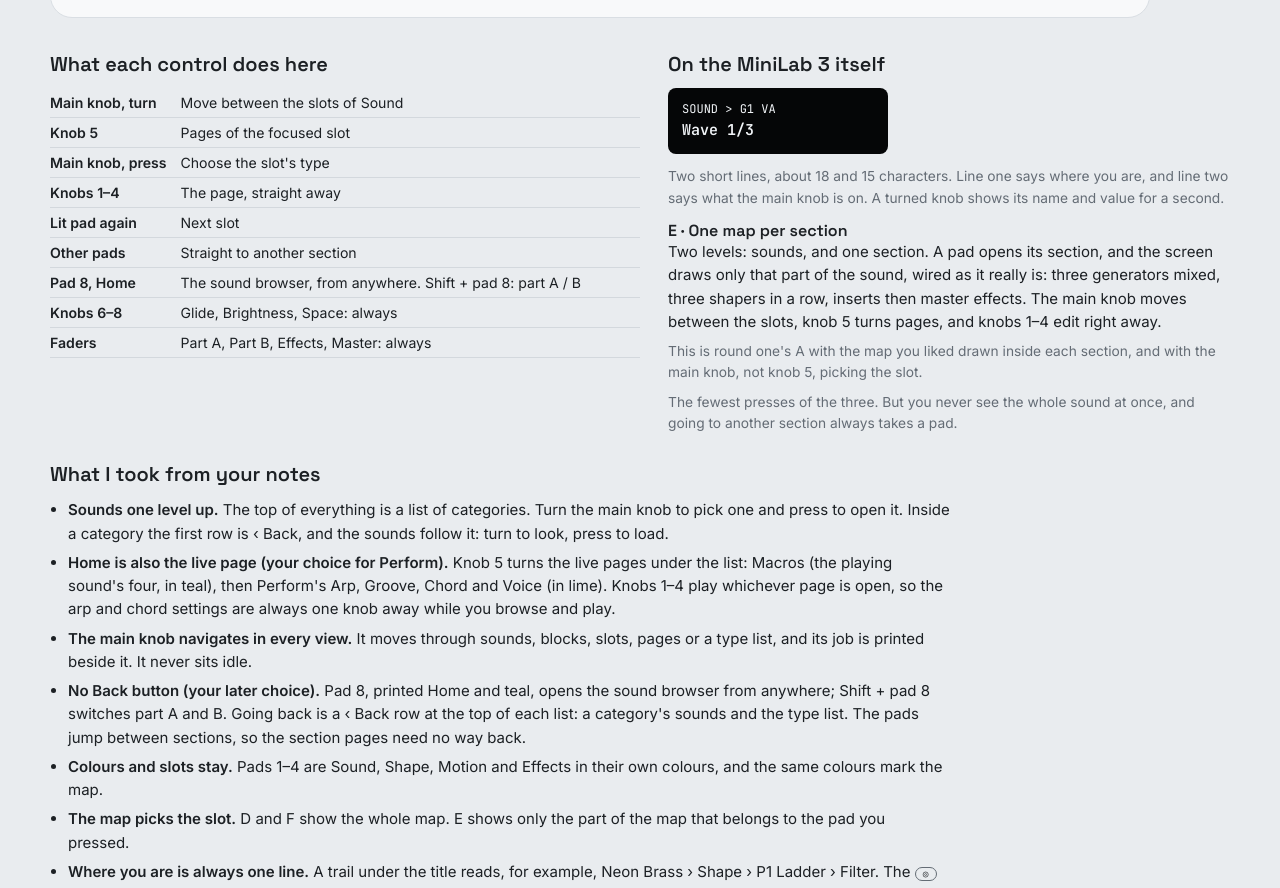
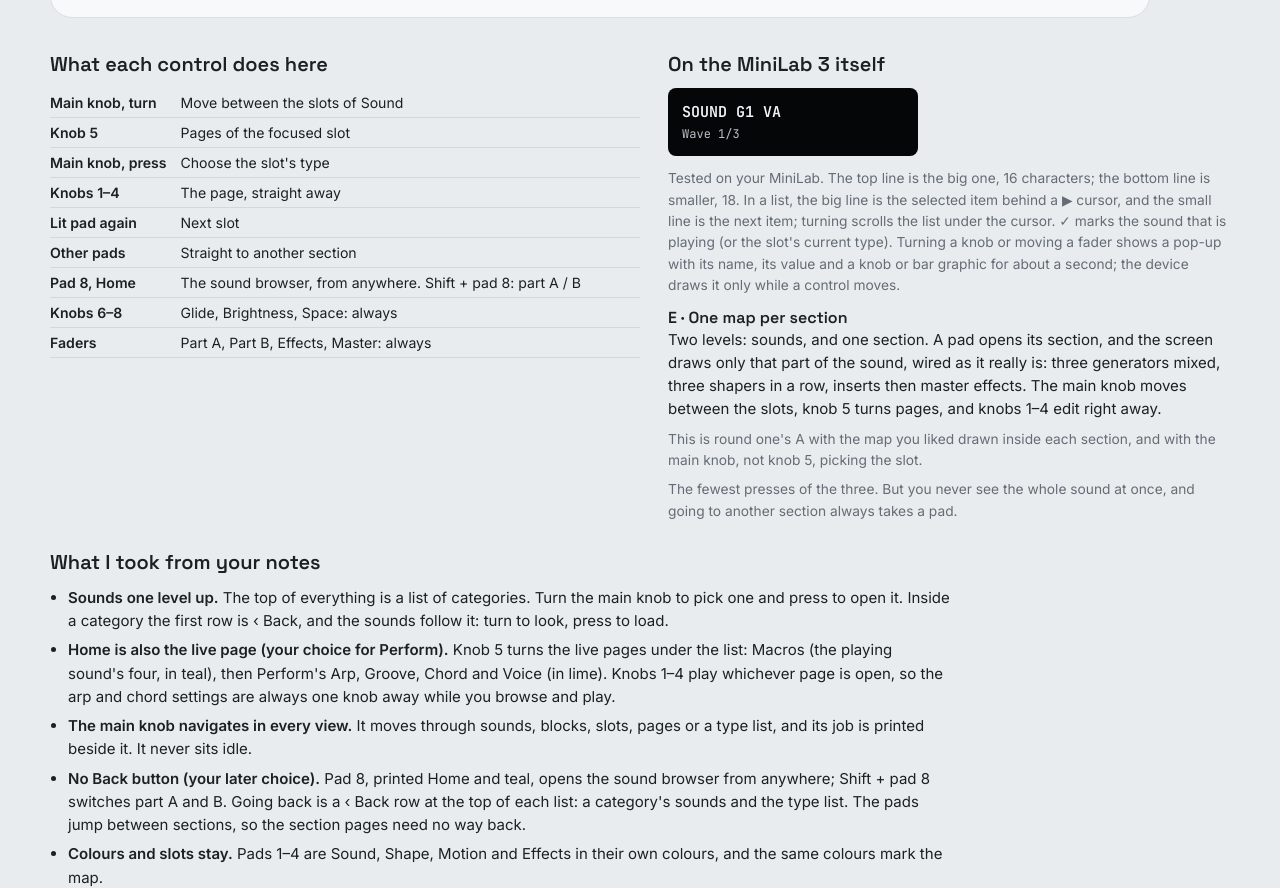
Before and after one commit to tomcoolpxl/CoolSynth, a plain HTML site: page docs/ui-v3-mockups-2.html in a window 1280 px wide. Shown: the part 1272-2160 px from the top of the page. Drawn offline with Linux system fonts and the light colour scheme.

Commit message:
The MiniLab screen, tested on the device
Verified messages, line sizes, icons, knob pop-ups and the list layout
with the cursor on the big top line in docs/minilab3-screen.md. The
mock-up box follows the device. Logged as D146.

Co-Authored-By: Claude Opus 5.5 <noreply@anthropic.com>

```diff
--- a/docs/ui-v3-mockups-2.html
+++ b/docs/ui-v3-mockups-2.html
@@ -132,9 +132,11 @@ header{display:flex;flex-direction:column;gap:10px}
 .legend{border-collapse:collapse;width:100%;font-size:.88rem}
 .legend td{padding:6px 0;border-bottom:1px solid var(--line);vertical-align:top}
 .legend td:first-child{white-space:nowrap;padding-right:14px;font-weight:600;width:1%}
-.oled{background:#050607;border-radius:8px;padding:12px 14px;width:220px;max-width:100%;box-sizing:border-box;font-family:var(--f-mono);color:#f2f5f8}
-.oled .l1{font-size:12px;white-space:pre;overflow:hidden}
-.oled .l2{font-size:15px;font-weight:600;white-space:pre;overflow:hidden}
+.oled{background:#050607;border-radius:8px;padding:12px 14px;width:250px;max-width:100%;min-height:68px;box-sizing:border-box;font-family:var(--f-mono);color:#f2f5f8;display:flex;align-items:center;gap:10px}
+.oled .otx{flex:1;min-width:0}
+.oled .og{display:block;height:40px;width:auto}
+.oled .l1{font-size:15px;font-weight:600;white-space:pre;overflow:hidden}
+.oled .l2{font-size:12px;white-space:pre;overflow:hidden;color:#b9c1c9}
 .note{font-size:.86rem;color:var(--muted)}
 .about p+p{margin-top:8px}
 section.doc{display:flex;flex-direction:column;gap:12px;max-width:900px}
@@ -196,8 +198,8 @@ kbd{font:.8rem var(--f-mono);border:1px solid var(--line);border-radius:4px;padd
   </div>
   <div class="box">
     <h2>On the MiniLab 3 itself</h2>
-    <div class="oled" aria-label="MiniLab 3 screen"><div class="l1" id="o1"></div><div class="l2" id="o2"></div></div>
-    <p class="note">Two short lines, about 18 and 15 characters. Line one says where you are, and line two says what the main knob is on. A turned knob shows its name and value for a second.</p>
+    <div class="oled" aria-label="MiniLab 3 screen"><div class="otx"><div class="l1" id="o1"></div><div class="l2" id="o2"></div></div><div id="og"></div></div>
+    <p class="note">Tested on your MiniLab. The top line is the big one, 16 characters; the bottom line is smaller, 18. In a list, the big line is the selected item behind a ▶ cursor, and the small line is the next item; turning scrolls the list under the cursor. ✓ marks the sound that is playing (or the slot's current type). Turning a knob or moving a fader shows a pop-up with its name, its value and a knob or bar graphic for about a second; the device draws it only while a control moves.</p>
     <div class="about" id="about"></div>
   </div>
 </div>
@@ -359,7 +361,8 @@ const setPage=v=>{S.page[pk()]=v};
 const focusIdx=()=>BLOCKS.findIndex(b=>b[0]===S.sec&&b[1]===S.item[S.sec]);
 function focusTo(f){f=clamp(f,0,BLOCKS.length-1);const [si,ii]=BLOCKS[f];S.sec=si;S.item[si]=ii}
 function toast(t){S.toast={t,until:Date.now()+1700};setTimeout(render,1750)}
-function trans(l1,l2){S.trans={l1,l2,until:Date.now()+1100};setTimeout(render,1150)}
+/* a pop-up on the MiniLab: name, value text and a graphic (knob or fader), about a second, while the control moves */
+function trans(l1,l2,v,kind){S.trans={l1,l2,v,kind:kind||"knob",until:Date.now()+1100};setTimeout(render,1150)}
 const isPerform=()=>S.lvl==="sec"&&S.sec===4;
 const cursorOnLoaded=()=>S.br.inRoom&&S.br.room===S.room&&S.br.idx===S.idx;
 
@@ -416,11 +419,11 @@ function pad(i){
 function pad8tap(){if(shift()){toast("Neon Brass has one part");return}if(S.lvl!=="sounds")goSounds();else S.overlay=null}
 function paramTurn(k,d){
  const step=(shift()?.002:.02)*d;
- if(k>=6){S.glob[k-6]=clamp(S.glob[k-6]+step,0,1);trans(["Glide","Brightness","Space"][k-6],fmtGlob(k-6));return}
+ if(k>=6){S.glob[k-6]=clamp(S.glob[k-6]+step,0,1);trans(["Glide","Brightness","Space"][k-6],fmtGlob(k-6),S.glob[k-6]);return}
  if(S.overlay)return;
  if(S.lvl==="sounds"){liveTurn(k,step);return}
  const ps=curPages();if(!ps.length)return;const name=ps[curPageIdx()][1][k-1];if(name==="—")return;
- const key=curItem().slot+"."+curItem().type+"."+base(name);VAL[key]=clamp(getV(key,name)+step,0,1);trans(base(name),fmt(name,VAL[key]))
+ const key=curItem().slot+"."+curItem().type+"."+base(name);VAL[key]=clamp(getV(key,name)+step,0,1);trans(base(name),fmt(name,VAL[key]),VAL[key])
 }
 const fmtGlob=i=>i===0?(S.glob[0]<.005?"Off":ms(Math.pow(10000,S.glob[0]))):i===1?fmt("Brightness",S.glob[1]):Math.round(S.glob[2]*100)+"%";
 const macroNames=()=>MACRO_NAMES[presetName()]||ROLES;
@@ -432,8 +435,8 @@ function liveKnob(k){const p=livePages()[liveIdx()];
  if(!p.slot){const n=macroNames()[k-1];return{n,v:S.macros[k-1],txt:Math.round(S.macros[k-1]*100)+"%",r:ROLES[k-1]}}
  const name=p.params[k-1];if(name==="—")return null;const key=p.slot+"."+p.type+"."+base(name),v=getV(key,name);return{n:base(name),v,txt:fmt(name,v),r:p.type,key,name}}
 function liveTurn(k,step){const p=livePages()[liveIdx()];
- if(!p.slot){S.macros[k-1]=clamp(S.macros[k-1]+step,0,1);trans(macroNames()[k-1],Math.round(S.macros[k-1]*100)+"%");return}
- const L=liveKnob(k);if(!L)return;VAL[L.key]=clamp(L.v+step,0,1);trans(L.n,fmt(L.name,VAL[L.key]))}
+ if(!p.slot){S.macros[k-1]=clamp(S.macros[k-1]+step,0,1);trans(macroNames()[k-1],Math.round(S.macros[k-1]*100)+"%",S.macros[k-1]);return}
+ const L=liveKnob(k);if(!L)return;VAL[L.key]=clamp(L.v+step,0,1);trans(L.n,fmt(L.name,VAL[L.key]),VAL[L.key])}
 const liveColour=()=>liveIdx()===0?"var(--c-sounds)":"var(--c-perform)";
 
 /* what the two knobs do, as words */
@@ -506,18 +509,26 @@ function screenHTML(){
    :`<div>${mk("◎")}<b>${esc(x.label)}</b> ${x.type==="Off"?"empty":esc(x.type)} &nbsp;${mk("5")}${ps.length?esc(ps[pi][0])+dots(ps.length,pi):"press ◎ for a type"}</div>`)}
  return header(s.name.toUpperCase(),s.c,"Part "+S.part)+crumbs()+`<div class="sb" style="--c:${s.c}">${body}</div><div style="--c:${s.c}">${pageCards()}</div>`;
 }
+/* The MiniLab's own screen, as tested on the device (docs/minilab3-screen.md): top line 16 characters,
+   bottom line 18, one icon per line, and a pop-up with a graphic while a control moves. */
 function oled(){
- const cut=(t,n)=>String(t).slice(0,n);
- if(S.trans&&Date.now()<S.trans.until)return[cut(S.trans.l1,18),cut(S.trans.l2,15)];
+ const cut=(t,n)=>String(t).slice(0,n),W1=16,W2=18;
+ if(S.trans&&Date.now()<S.trans.until)return{l1:cut(S.trans.l1,W1),l2:cut(S.trans.l2,W2),pop:{v:S.trans.v,kind:S.trans.kind}};
  const x=curItem();
- if(S.overlay)return[cut("TYPE "+x.slot,18),cut("> "+S.overlay.list[S.overlay.idx],15)];
- if(S.lvl==="sounds"){const o=S.br;if(!o.inRoom)return["CATEGORIES "+(o.room+1)+"/"+ROOMS.length,cut("> "+ROOMS[o.room][0],15)];
-  return[cut(ROOMS[o.room][0]+(o.idx<0?"":" "+(o.idx+1)+"/"+ROOMS[o.room][1].length),18),cut(o.idx<0?"> < Back":(cursorOnLoaded()?"":"> ")+ROOMS[o.room][1][o.idx],15)]}
+ /* lists: the big top line is the selected item behind the ▶ cursor (✓ when it is the one in use),
+    the small bottom line the next item */
+ const list=(L,sel,used)=>({l1:cut(L[sel],W1),icon1:used(sel)?"✓":"▶",l2:sel+1<L.length?cut(L[sel+1],W2):"",icon2:sel+1<L.length&&used(sel+1)?"✓":""});
+ if(S.overlay){const L=S.overlay.list.map(t=>t==="‹ Back"?"< Back":t==="Off"?"Empty":t);return list(L,S.overlay.idx,i=>S.overlay.list[i]===x.type)}
+ if(S.lvl==="sounds"){const o=S.br;if(!o.inRoom)return list(ROOMS.map(r=>r[0]),o.room,()=>false);
+  return list(["< Back"].concat(ROOMS[o.room][1]),o.idx+1,i=>o.room===S.room&&i-1===S.idx)}
  const ps=curPages(),pg=ps.length?ps[curPageIdx()][0]+" "+(curPageIdx()+1)+"/"+ps.length:"empty";
- if(S.model==="drill"&&S.lvl==="map")return[cut(curSec().name.toUpperCase()+" map",18),cut("> "+slotName(x),15)];
- if(S.lvl==="block")return[cut(curSec().name.toUpperCase()+" "+slotName(x),18),cut("> "+pg,15)];
- return[cut(curSec().name.toUpperCase()+" > "+slotName(x),18),cut(pg,15)];
+ if(S.model==="drill"&&S.lvl==="map")return{l1:cut(curSec().name.toUpperCase()+" map",W1),l2:cut(slotName(x),W2)};
+ return{l1:cut(curSec().name.toUpperCase()+" "+slotName(x),W1),l2:cut(pg,W2)};
 }
+function oledGraphic(p){if(!p||p.v==null)return"";const v=clamp(p.v,0,1);
+ if(p.kind==="fader")return`<svg viewBox="0 0 14 40" class="og"><rect x="4" y="1" width="6" height="38" rx="2" fill="none" stroke="#5b636b"/><rect x="4" y="${1+38*(1-v)}" width="6" height="${38*v}" rx="2" fill="#f2f5f8"/></svg>`;
+ const a0=-225,a=a0+270*v,pt=d=>{const r=(d)*Math.PI/180;return[20+15*Math.cos(r),20+15*Math.sin(r)]},[x0,y0]=pt(a0),[x1,y1]=pt(a),[xe,ye]=pt(a0+270);
+ return`<svg viewBox="0 0 40 40" class="og"><path d="M${x0} ${y0} A15 15 0 1 1 ${xe} ${ye}" fill="none" stroke="#3a4047" stroke-width="4" stroke-linecap="round"/>${v>0.004?`<path d="M${x0} ${y0} A15 15 0 ${270*v>180?1:0} 1 ${x1} ${y1}" fill="none" stroke="#f2f5f8" stroke-width="4" stroke-linecap="round"/>`:""}</svg>`}
 function legend(){
  const R=[],r=roles();
  if(S.overlay)R.push(["Main knob, turn","Pick a type; the top row is ‹ Back"],["Main knob, press",S.overlay.idx===0?"Close the list and keep the type":"Set it"]);
@@ -556,7 +567,7 @@ function render(){
  document.querySelectorAll(".tab").forEach(t=>t.setAttribute("aria-selected",String(t.dataset.m===S.model)));
  let h=screenHTML();if(S.toast&&Date.now()<S.toast.until)h+=`<div class="toast">${esc(S.toast.t)}</div>`;
  document.getElementById("screen").innerHTML=h;
- const [l1,l2]=oled();document.getElementById("o1").textContent=l1;document.getElementById("o2").textContent=l2;
+ const OL=oled();document.getElementById("o1").textContent=(OL.icon1?OL.icon1+" ":"")+OL.l1;document.getElementById("o2").textContent=(OL.icon2?OL.icon2+" ":"")+OL.l2;document.getElementById("og").innerHTML=oledGraphic(OL.pop);
  document.getElementById("shift").classList.toggle("lit",shift());
  const r=roles();document.getElementById("e-turn").textContent=r.turn;document.getElementById("e-press").textContent=r.press;
  const lab=[],vals=[];
@@ -597,7 +608,7 @@ for(let i=0;i<7;i++)document.getElementById("p"+i).addEventListener("click",()=>
 document.getElementById("p7").addEventListener("click",()=>{pad8tap();render()});
 document.getElementById("shift").addEventListener("click",()=>{S.shiftLatch=!S.shiftLatch;render()});
 ["hold","octm","octp"].forEach(id=>document.getElementById(id).addEventListener("click",()=>{toast("Hold and Oct work inside the keyboard itself");render()}));
-FN.forEach((n,i)=>document.getElementById("f"+i).addEventListener("input",e=>{S.faders[i]=e.target.value/100;trans(n,e.target.value+"%");render()}));
+FN.forEach((n,i)=>document.getElementById("f"+i).addEventListener("input",e=>{S.faders[i]=e.target.value/100;trans(n,e.target.value+"%",e.target.value/100,"fader");render()}));
 document.querySelectorAll(".tab").forEach(t=>t.addEventListener("click",()=>setModel(t.dataset.m)));
 document.addEventListener("keydown",e=>{
  if(e.target.tagName==="INPUT")return;
```
Also changed, not shown: 3 other files.
